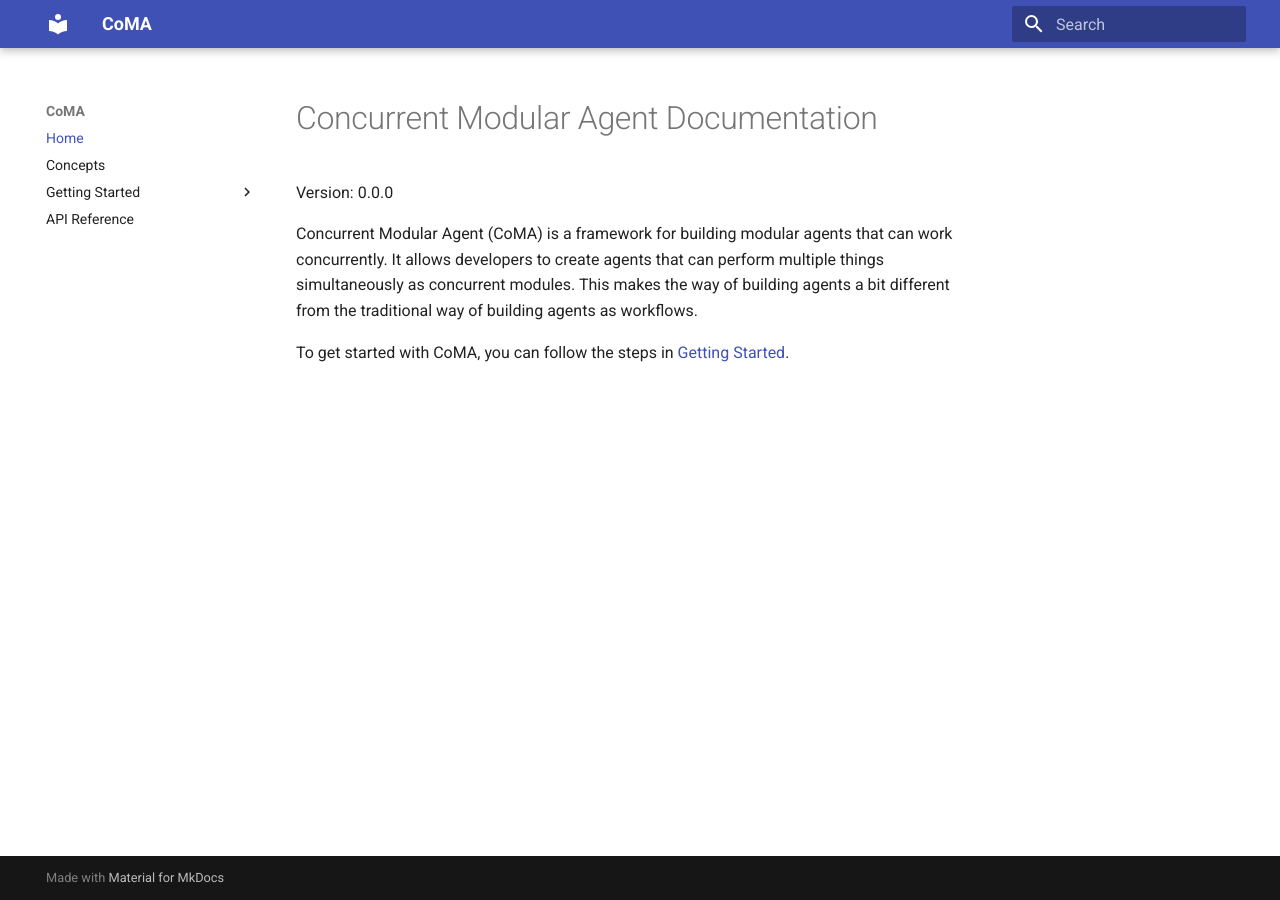
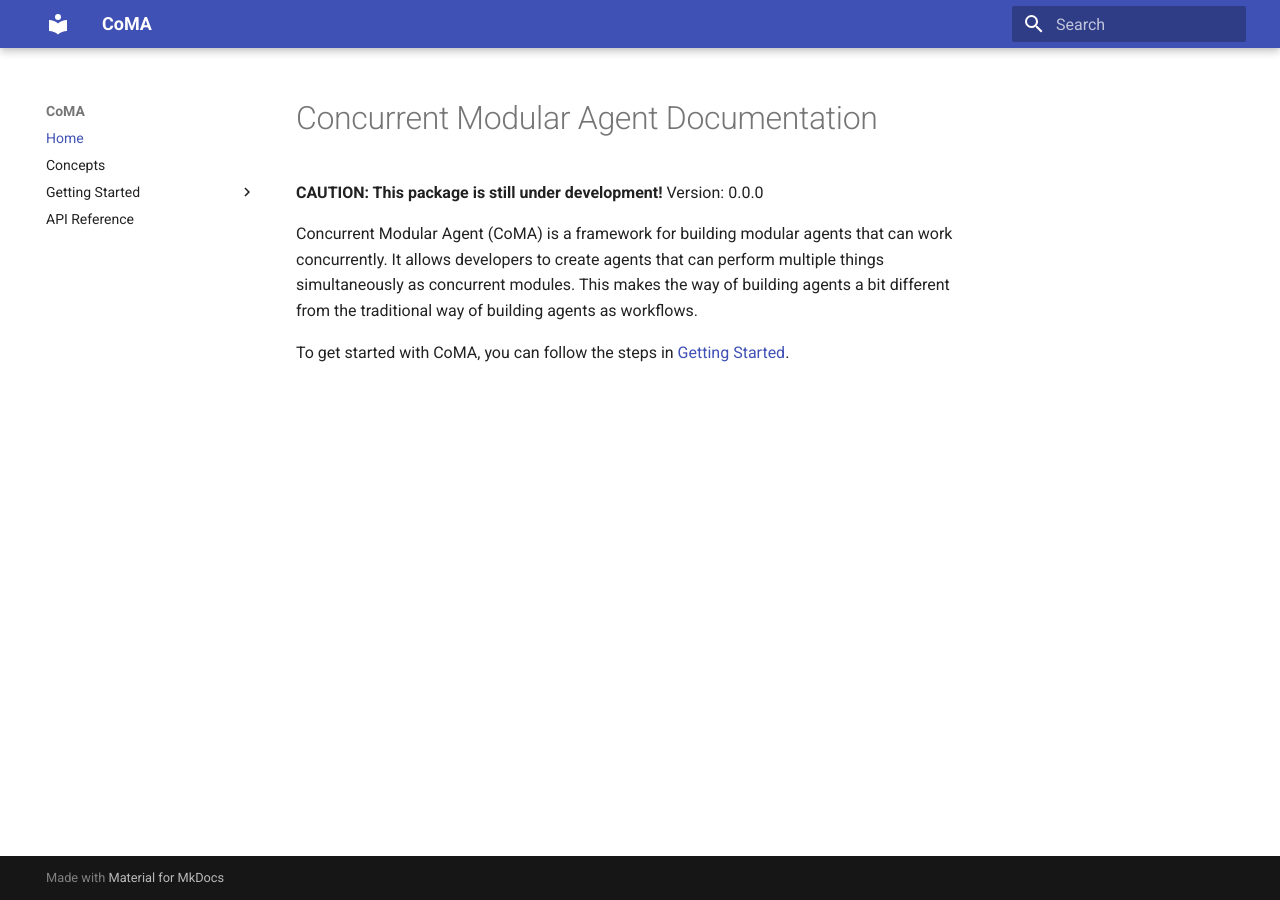
Before and after one commit to yamakkaji/concurrent-modular-agent-fork-dev, an MkDocs documentation site: the page built from docs/docs/index.md, in a window 1280 px wide. Built offline with MkDocs 1.6.1 and Material for MkDocs 9.7.7, drawn with Linux system fonts in a browser that asks for light colours.

Commit message:
Update index.md

```diff
--- a/docs/docs/index.md
+++ b/docs/docs/index.md
@@ -1,5 +1,6 @@
 # Concurrent Modular Agent Documentation
 
+**CAUTION: This package is still under development!**
 Version: 0.0.0
 
 Concurrent Modular Agent (CoMA) is a framework for building modular agents that can work concurrently. It allows developers to create agents that can perform multiple things simultaneously as concurrent modules. This makes the way of building agents a bit different from the traditional way of building agents as workflows.
```
